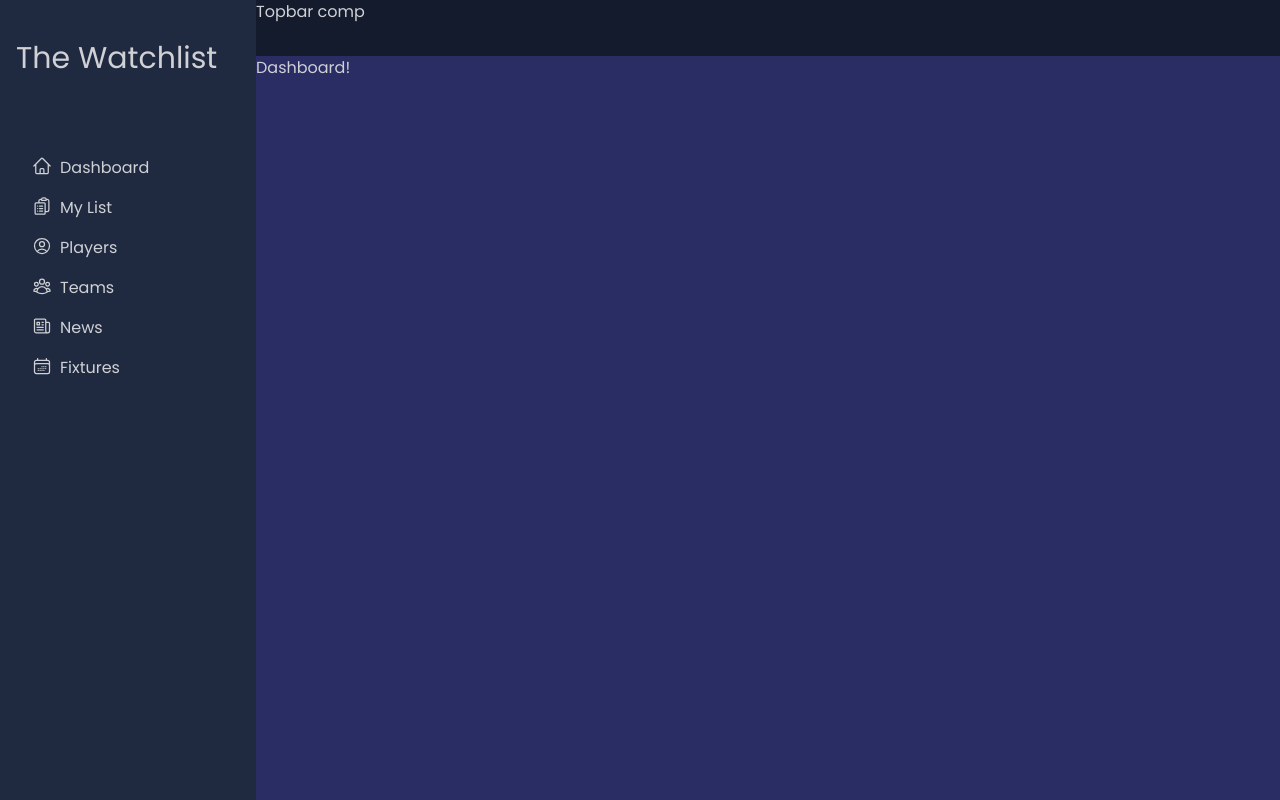
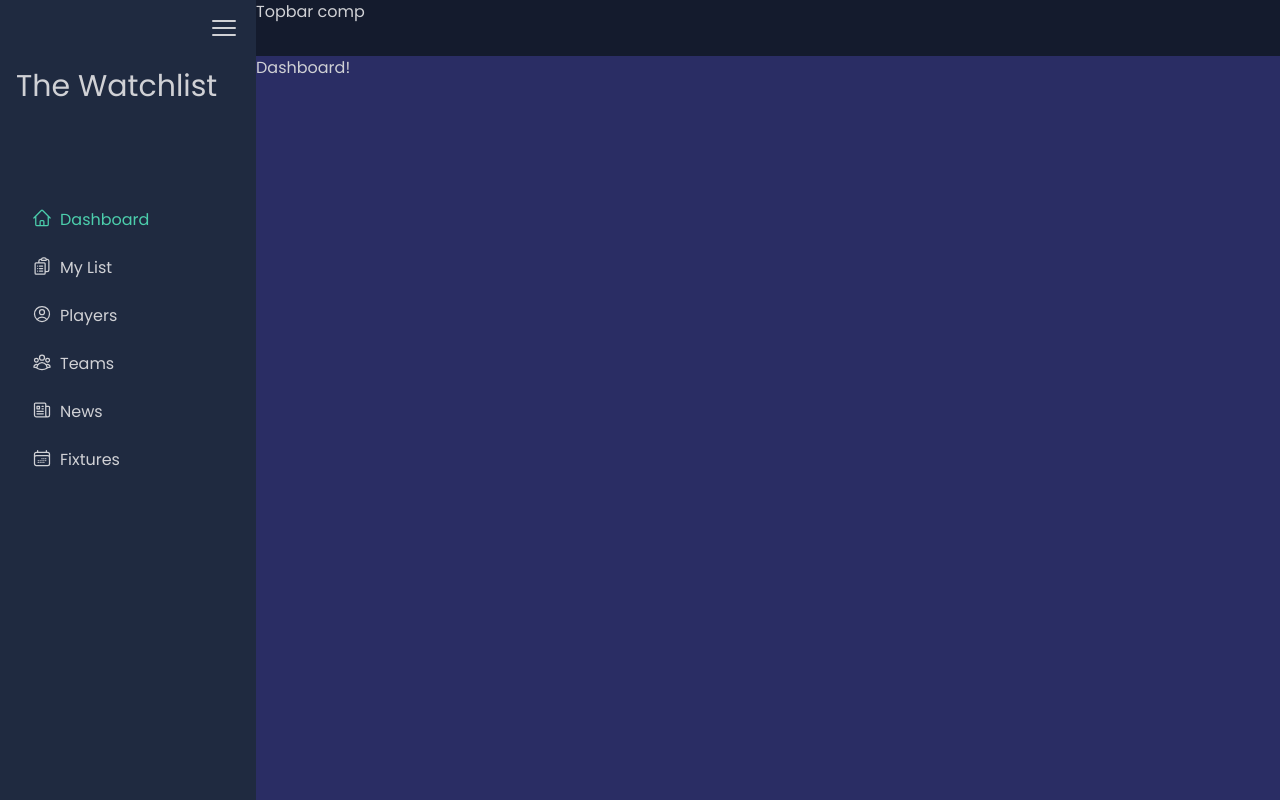
Before and after one commit to nicolunardi/watchlist-client, a Next.js app: page / in a window 1280 px wide. Built offline with nearby package versions, Linux system fonts and the light colour scheme.

Commit message:
feat: added section switching from sidebar

```diff
--- a/components/Sidebar/Sections.tsx
+++ b/components/Sidebar/Sections.tsx
@@ -4,13 +4,22 @@ interface Props {
   icon: React.ReactNode;
   text: string;
   href: string;
+  isOpen: boolean;
+  isActive: boolean;
 }
 
-function Sections({ icon, text, href }: Props) {
+function Sections({ icon, text, href, isOpen, isActive }: Props) {
   return (
-    <Link className="flex flex-row space-x-2 mb-4" href={href}>
-      <div className="h-5 w-5">{icon}</div>
-      <div>{text}</div>
+    <Link
+      className={`flex flex-row space-x-2 mb-6 ${
+        isActive ? "text-greenAccent-500" : "text-inherit"
+      }`}
+      href={href}
+    >
+      <div className="h-5 w-5 hover:scale-110 transition duration-200 hover:text-greenAccent-400">
+        {icon}
+      </div>
+      {isOpen && <div>{text}</div>}
     </Link>
   );
 }
--- a/components/Sidebar/Sidebar.tsx
+++ b/components/Sidebar/Sidebar.tsx
@@ -1,6 +1,8 @@
-// "use client";
+"use client";
 
+import { useState } from "react";
 import Sections from "./Sections";
+import { Bars3Icon } from "@heroicons/react/24/outline";
 import { HomeIcon } from "@heroicons/react/24/outline";
 import { ClipboardDocumentListIcon } from "@heroicons/react/24/outline";
 import { UserCircleIcon } from "@heroicons/react/24/outline";
@@ -8,42 +10,82 @@ import { UserGroupIcon } from "@heroicons/react/24/outline";
 import { NewspaperIcon } from "@heroicons/react/24/outline";
 import { CalendarDaysIcon } from "@heroicons/react/24/outline";
 
+interface SectionInfo {
+  icon: React.ReactNode;
+  text: string;
+  href: string;
+  name: string;
+}
+
+const sections: SectionInfo[] = [
+  {
+    icon: <HomeIcon />,
+    text: "Dashboard",
+    href: "/",
+    name: "dashboard",
+  },
+  {
+    icon: <ClipboardDocumentListIcon />,
+    text: "My List",
+    href: "/my-list",
+    name: "my-list",
+  },
+  {
+    icon: <UserCircleIcon />,
+    text: "Players",
+    href: "/players",
+    name: "players",
+  },
+  {
+    icon: <UserGroupIcon />,
+    text: "Teams",
+    href: "/teams",
+    name: "teams",
+  },
+  {
+    icon: <NewspaperIcon />,
+    text: "News",
+    href: "/news",
+    name: "news",
+  },
+  {
+    icon: <CalendarDaysIcon />,
+    text: "Fixtures",
+    href: "/fixtures",
+    name: "fixtures",
+  },
+];
+
 export default function Sidebar() {
+  const [isOpen, setIsOpen] = useState<boolean>(true);
+  const [isActive, setIsActive] = useState<string>("dashboard");
+
   return (
-    <div className="p-4 py-10 w-[16rem] bg-primary-400 text-primary-100">
-      <h1 className="text-3xl">The Watchlist</h1>
+    <div
+      className={`p-4 py-3 ${
+        isOpen ? "w-[16rem]" : "w-[5rem]"
+      } bg-primary-400 text-primary-100`}
+    >
+      <div
+        className="flex justify-end hover:text-primary-200 transition ease-in-out duration-200 cursor-pointer"
+        onClick={(e) => setIsOpen((curr) => !curr)}
+      >
+        <Bars3Icon className="h-8 w-8" />
+      </div>
+      <h1 className="text-3xl py-6">{isOpen ? "The Watchlist" : "WL"}</h1>
 
-      <div className="my-20 mx-4">
-        <Sections
-          icon={<HomeIcon></HomeIcon>}
-          text="Dashboard"
-          href="/"
-        ></Sections>
-        <Sections
-          icon={<ClipboardDocumentListIcon></ClipboardDocumentListIcon>}
-          text="My List"
-          href="/my-list"
-        ></Sections>
-        <Sections
-          icon={<UserCircleIcon></UserCircleIcon>}
-          text="Players"
-          href="players"
-        ></Sections>
-        <Sections
-          icon={<UserGroupIcon></UserGroupIcon>}
-          text="Teams"
-          href="teams"
-        ></Sections>
-        <Sections
-          icon={<NewspaperIcon></NewspaperIcon>}
-          text="News"
-          href="news"
-        ></Sections>
-        <Sections
-          icon={<CalendarDaysIcon></CalendarDaysIcon>}
-          text="Fixtures"
-          href="/fixtures"
-        ></Sections>
+      <div className={`my-20 ${isOpen ? "mx-4" : "mx-2"}`}>
+        {sections.map((section, idx) => (
+          <div key={idx} onClick={(e) => setIsActive(section.name)}>
+            <Sections
+              icon={section.icon}
+              text={section.text}
+              href={section.href}
+              isOpen={isOpen}
+              isActive={isActive === section.name ? true : false}
+            ></Sections>
+          </div>
+        ))}
       </div>
     </div>
   );
```
